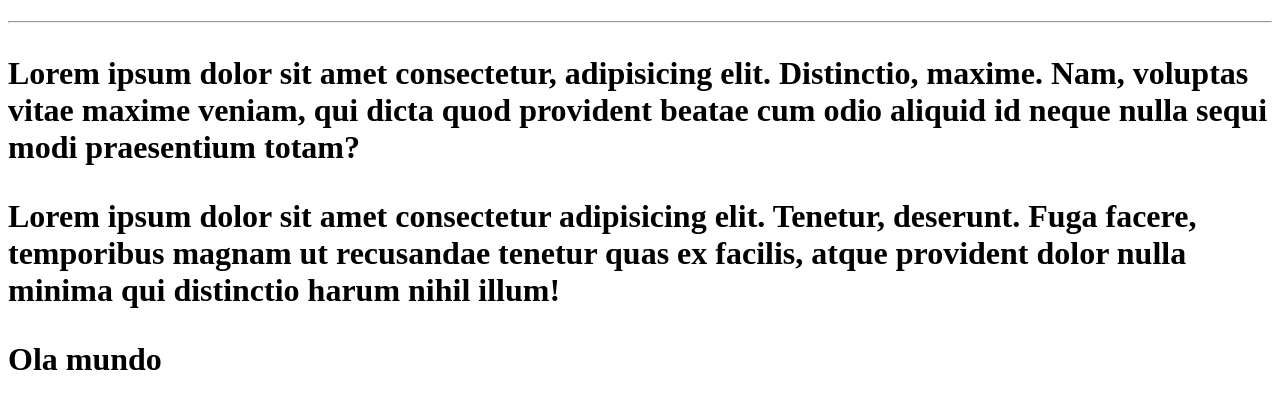
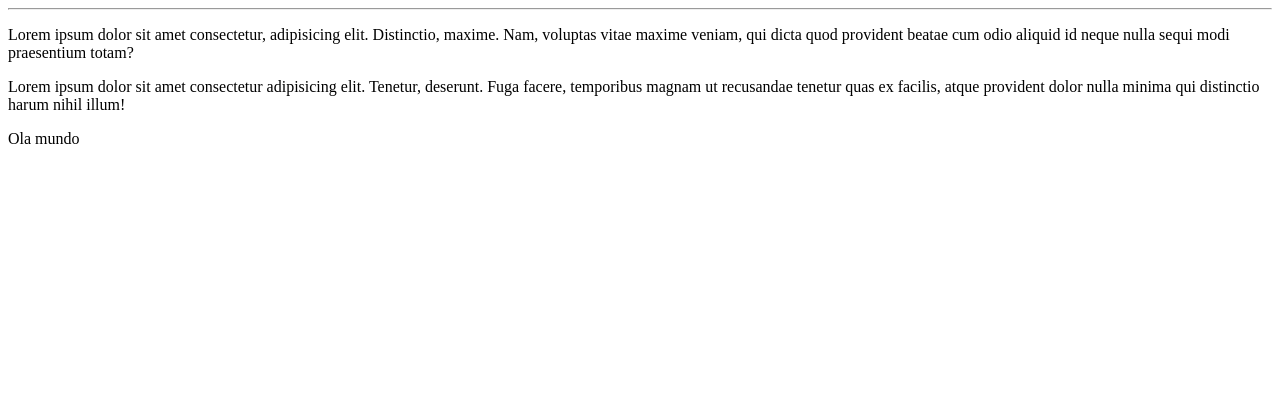
Before and after one commit to MuriloBurim/ol-mundo-, a plain HTML site: page ola mundo/index.html in a window 1280 px wide. Drawn offline with Linux system fonts and the light colour scheme.

Commit message:
Update index.html
criei a pagina principal

```diff
--- a/ola mundo/index.html
+++ b/ola mundo/index.html
@@ -7,8 +7,8 @@
     <title>Meu primeiro site</title>
 </head>
 <body>
-    <h1>
-    <hr>
+<hr>
+
     <p>Lorem ipsum dolor sit amet consectetur, adipisicing elit. Distinctio, maxime. Nam, voluptas vitae maxime veniam, qui dicta quod provident beatae cum odio aliquid id neque nulla sequi modi praesentium totam?</p>
 <p>Lorem ipsum dolor sit amet consectetur adipisicing elit. Tenetur, deserunt. Fuga facere, temporibus magnam ut recusandae tenetur quas ex facilis, atque provident dolor nulla minima qui distinctio harum nihil illum!</p>
 </body>Ola mundo <h1>
```
